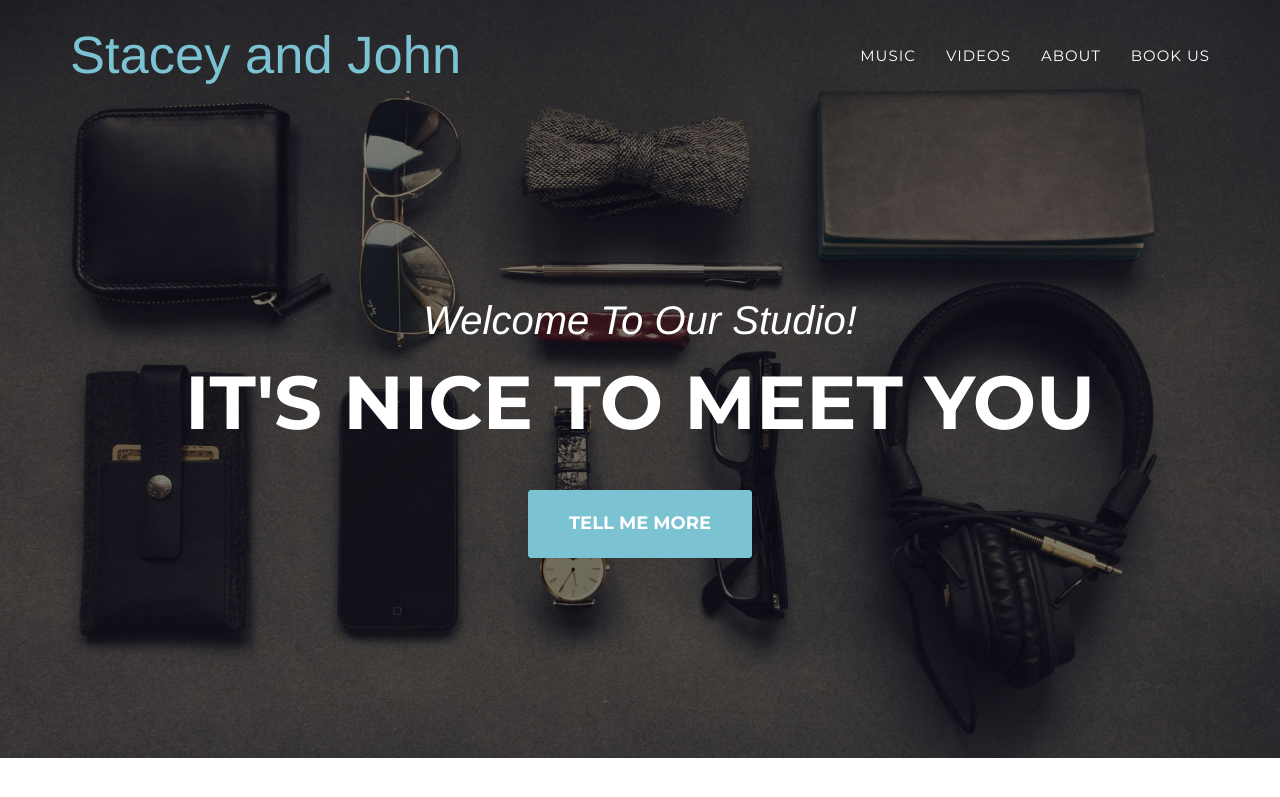
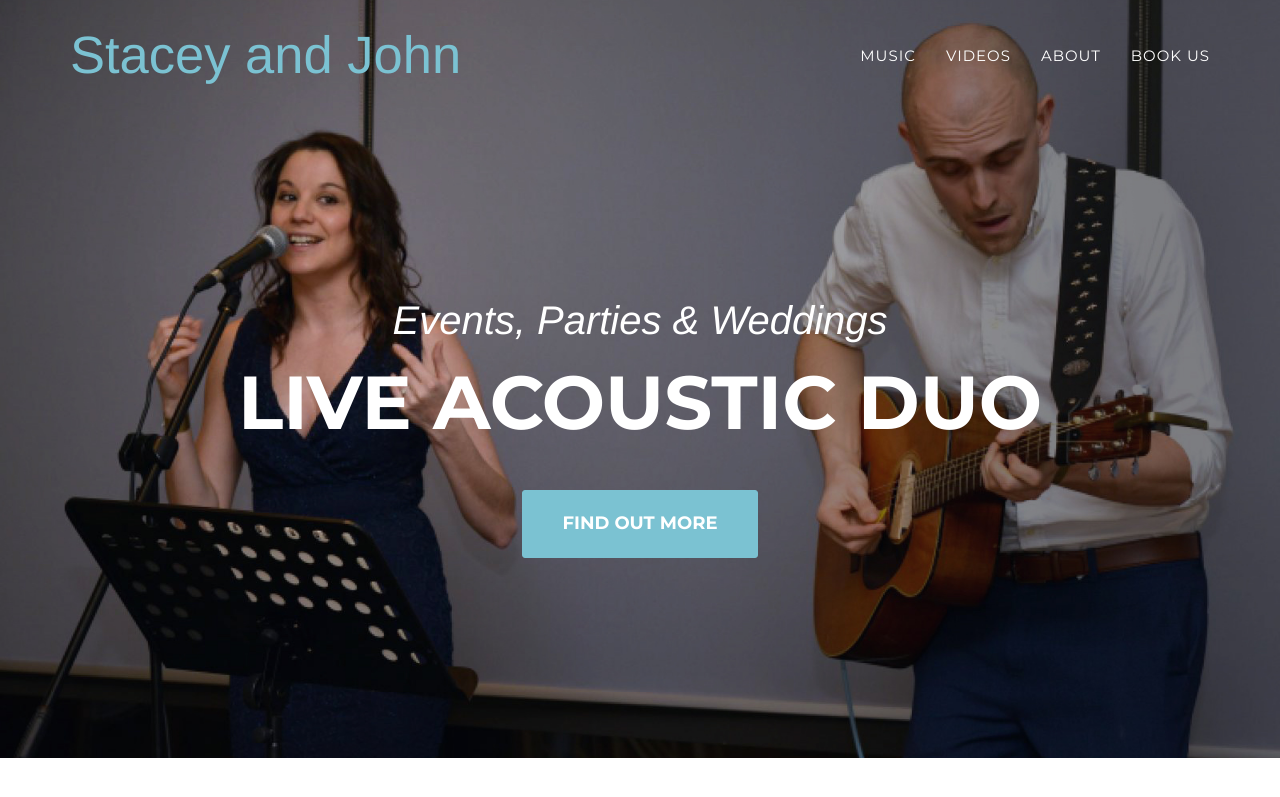
Before and after one commit to staceyandjohn/staceyandjohn, a Jekyll site: the page built from index.html, in a window 1280 px wide and 900 px high. Shown: the top 797 px of the window. Built offline with Jekyll 4.4.1, drawn with Linux system fonts in a browser that asks for light colours; some web fonts are replaced.

Commit message:
photo and menu change

```diff
--- a/_includes/header.html
+++ b/_includes/header.html
@@ -19,10 +19,10 @@
                         <a href="#page-top"></a>
                     </li>
                     <li>
-                        <a class="page-scroll" href="#services">Music</a>
+                        <a class="page-scroll" href="#music">Music</a>
                     </li>
                     <li>
-                        <a class="page-scroll" href="#portfolio">Videos</a>
+                        <a class="page-scroll" href="#videos">Videos</a>
                     </li>
                     <li>
                         <a class="page-scroll" href="#about">About</a>
@@ -31,7 +31,7 @@
                         <a class="page-scroll" href="#team">Team</a>
                     </li> -->
                     <li>
-                        <a class="page-scroll" href="#contact">Book Us</a>
+                        <a class="page-scroll" href="#book">Book Us</a>
                     </li>
                 </ul>
             </div>
@@ -44,9 +44,9 @@
     <header>
         <div class="container">
             <div class="intro-text">
-                <div class="intro-lead-in">Welcome To Our Studio!</div>
-                <div class="intro-heading">It's Nice To Meet You</div>
-                <a href="#services" class="page-scroll btn btn-xl">Tell Me More</a>
+                <div class="intro-lead-in">Events, Parties & Weddings</div>
+                <div class="intro-heading">Live Acoustic Duo</div>
+                <a href="#music" class="page-scroll btn btn-xl">Find Out More</a>
             </div>
         </div>
     </header>
```
Also changed, not shown: img/header-bg.jpg, 9 other files.
